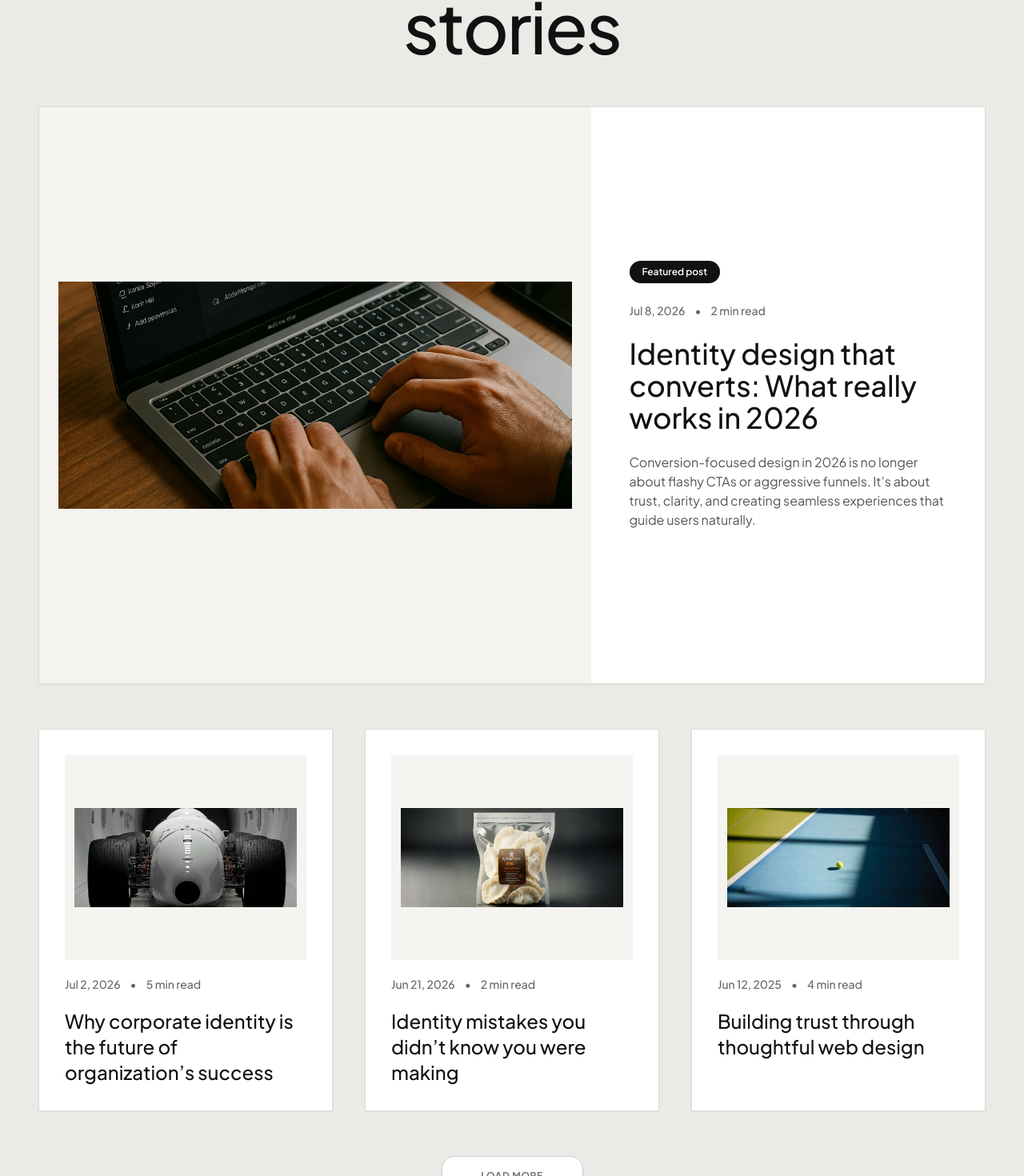
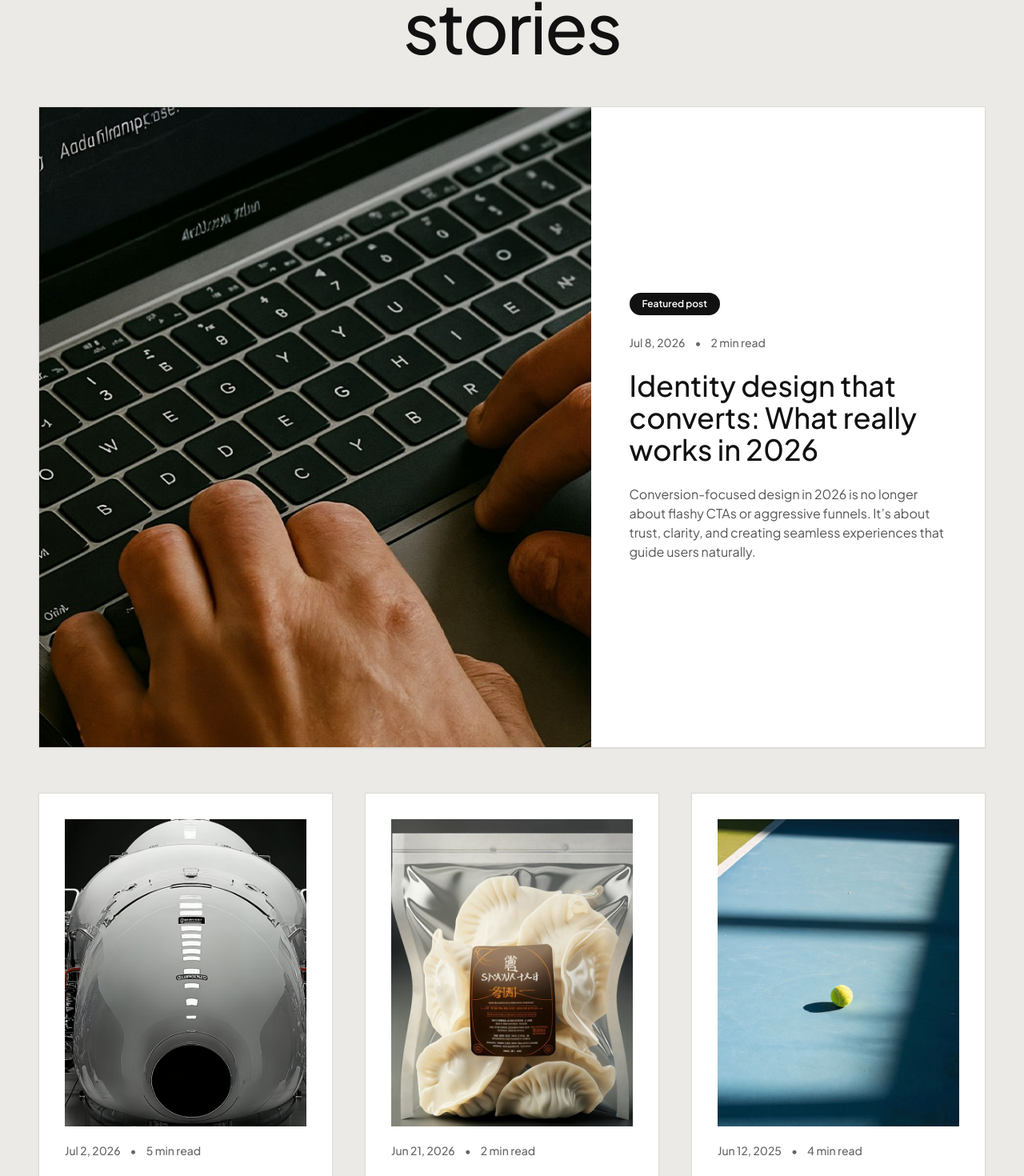
Before and after one commit to 0001-DEV/Identifine, a React (Vite) app: page /blog in a window 1280 px wide. Shown: the part 316-1786 px from the top of the page at 80% size. Built offline with nearby package versions, Linux system fonts and the light colour scheme; no server answers; a web font is replaced by a local one.

Commit message:
style: increase blog image heights and remove container border/padding frames

```diff
--- a/src/pages/BlogDetailPage.jsx
+++ b/src/pages/BlogDetailPage.jsx
@@ -96,11 +96,11 @@ export default function BlogDetailPage() {
 
         {/* Featured Hero Image if available */}
         {article.image && (
-          <div className="w-full min-h-[320px] sm:min-h-[480px] max-h-[780px] rounded-2xl overflow-hidden bg-[#F5F4F0] border border-[#DCDAD4] shadow-sm flex items-center justify-center p-2 sm:p-4">
+          <div className="w-full h-[520px] sm:h-[720px] lg:h-[850px] overflow-hidden bg-[#F5F4F0] flex items-center justify-center">
             <img
               src={article.image}
               alt={article.title}
-              className="w-full h-auto max-h-[740px] object-contain select-none"
+              className="w-full h-full object-contain select-none"
             />
           </div>
         )}
--- a/src/pages/BlogPage.jsx
+++ b/src/pages/BlogPage.jsx
@@ -390,12 +390,12 @@ export default function BlogPage() {
           >
             <div className="grid grid-cols-1 lg:grid-cols-12 items-center">
 
-              {/* Left Image - Full Image Content Presentation */}
-              <div className="lg:col-span-7 h-[420px] sm:h-[580px] lg:h-[720px] overflow-hidden bg-[#F5F4F0] relative flex items-center justify-center p-3 sm:p-6">
+              {/* Left Image - Grand Full Bleed Hero */}
+              <div className="lg:col-span-7 h-[480px] sm:h-[640px] lg:h-[800px] overflow-hidden bg-[#F5F4F0] relative">
                 <img
                   src={featuredPost.image}
                   alt={featuredPost.title}
-                  className="w-full h-full object-contain group-hover:scale-105 transition-transform duration-700 ease-out select-none"
+                  className="w-full h-full object-cover group-hover:scale-105 transition-transform duration-700 ease-out select-none"
                 />
               </div>
 
@@ -435,11 +435,11 @@ export default function BlogPage() {
               >
                 <div className="space-y-5">
                   {/* Article Image */}
-                  <div className="h-64 sm:h-76 rounded-none overflow-hidden bg-[#F5F4F0] relative flex items-center justify-center p-3">
+                  <div className="h-72 sm:h-84 lg:h-96 rounded-none overflow-hidden bg-[#F5F4F0] relative">
                     <img
                       src={article.image}
                       alt={article.title}
-                      className="w-full h-full object-contain group-hover:scale-105 transition-transform duration-700 ease-out select-none"
+                      className="w-full h-full object-cover group-hover:scale-105 transition-transform duration-700 ease-out select-none"
                     />
                   </div>
 
```
